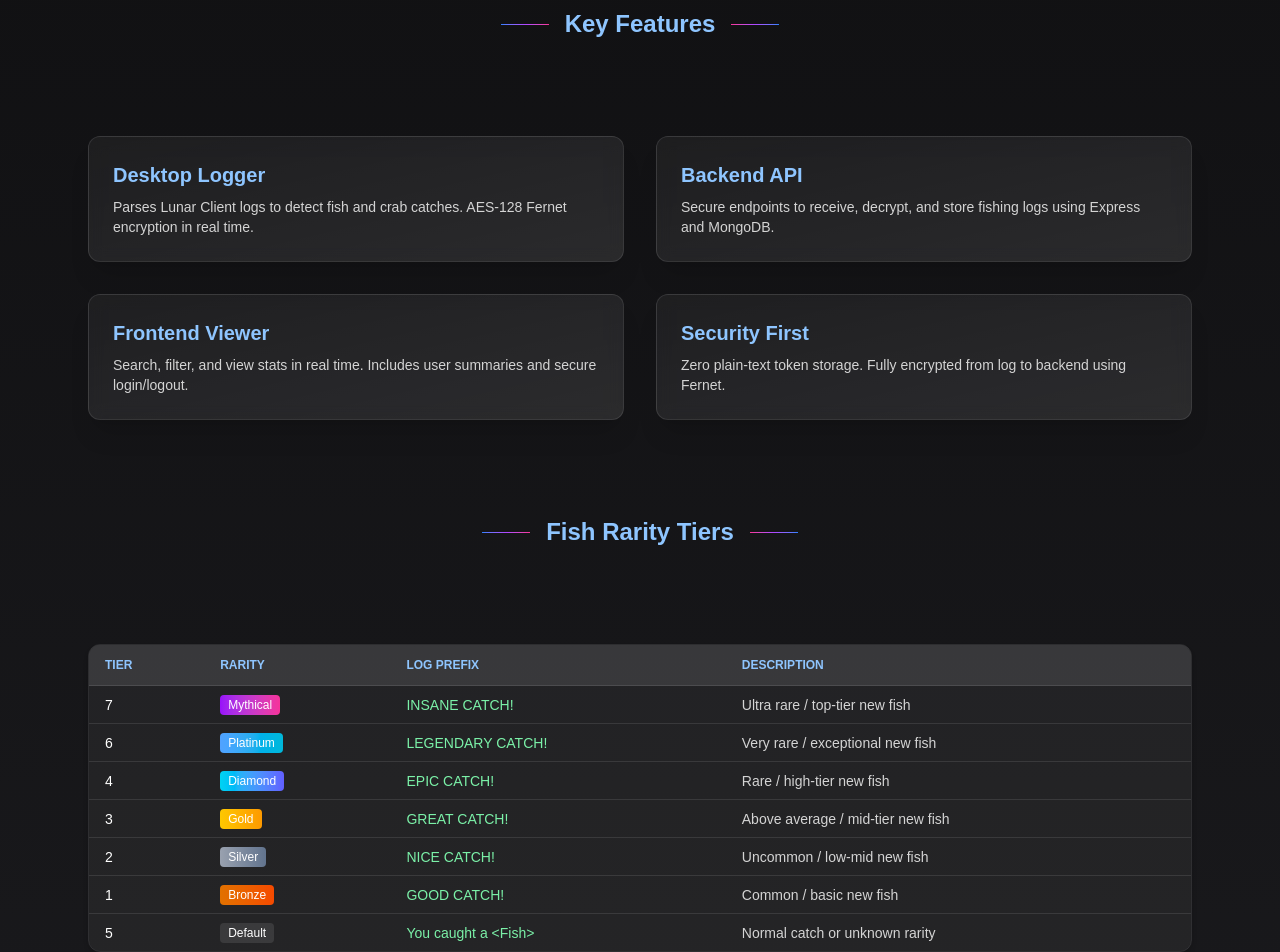
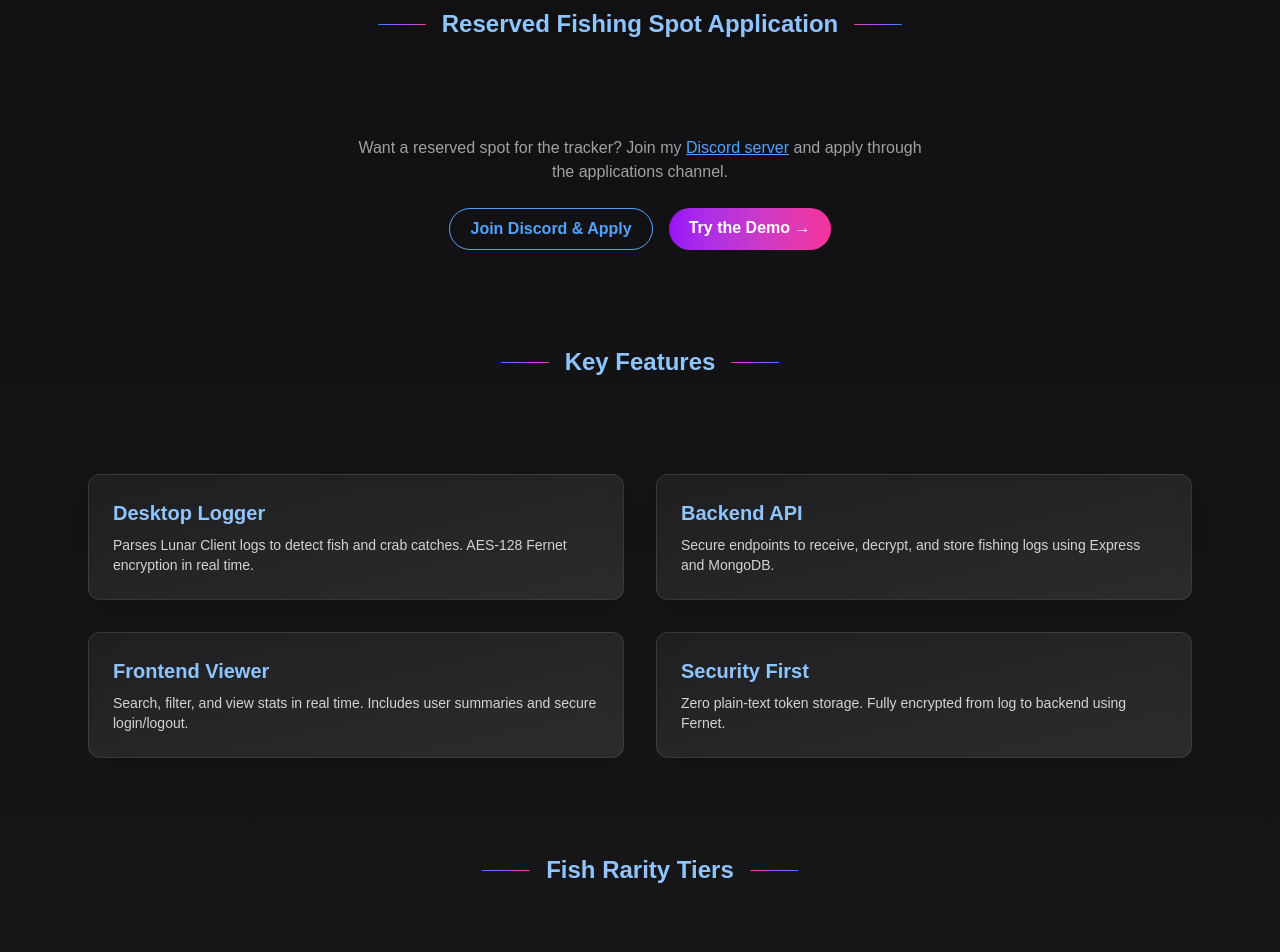
Before and after one commit to PetarMc1/fish-tracker, a Next.js app in the folder frontend/: page / in a window 1280 px wide. Shown: the part 300-1252 px from the top of the page. Built offline with nearby package versions, Linux system fonts and the light colour scheme.

Commit message:
feat(frontend): add Reserved Fishing Spot Application to main page

```diff
--- a/frontend/src/pages/index.tsx
+++ b/frontend/src/pages/index.tsx
@@ -18,10 +18,45 @@ export default function Home() {
           </h1>
           <p className="text-lg mt-4 text-neutral-400 max-w-2xl mx-auto">
             A powerful full-stack app to track, sort, and visualize your catches on the{" "}
-            <a href="https://cosmosmc.org" target="_blank" className="text-blue-400 underline">
+            <a href="https://cosmosmc.org" target="_blank" rel="noopener noreferrer" className="text-blue-400 underline">
               CosmosMC Minecraft server
             </a>. Built with Next.js, TailwindCSS, Node.js, and MongoDB.
           </p>
+        </motion.div>
+
+        {/* Application and Demo Section */}
+        <Section title="Reserved Fishing Spot Application" />
+        <motion.div
+          initial={{ opacity: 0, y: 10 }}
+          whileInView={{ opacity: 1, y: 0 }}
+          viewport={{ once: true }}
+          transition={{ duration: 0.5 }}
+          className="max-w-xl mx-auto text-center text-neutral-400"
+        >
+          <p className="mb-6">
+            Want a reserved spot for the tracker? Join my{" "}
+            <a href="https://discord.gg/Uah2dNRhFV" target="_blank" rel="noopener noreferrer" className="text-blue-400 underline">
+              Discord server
+            </a>{" "}
+            and apply through the applications channel.
+          </p>
+          <div className="flex justify-center gap-4">
+            <a
+              href="https://discord.gg/Uah2dNRhFV"
+              target="_blank"
+              rel="noopener noreferrer"
+              className="inline-block px-5 py-2 border border-blue-400 rounded-full text-blue-400 font-semibold hover:bg-blue-400 hover:text-black transition"
+            >
+              Join Discord & Apply
+            </a>
+            <a
+              href="/demo"
+              rel="noopener noreferrer"
+              className="inline-block px-5 py-2 bg-gradient-to-r from-purple-600 to-pink-500 rounded-full text-white font-semibold hover:brightness-110 transition"
+            >
+              Try the Demo →
+            </a>
+          </div>
         </motion.div>
 
         <Section title="Key Features" />
@@ -48,8 +83,8 @@ export default function Home() {
           transition={{ delay: 0.3 }}
           className="text-center text-sm text-neutral-500 pt-12"
         >
-          Not affiliated with CosmosMC. Built by Petar.{" "}
-          <a href="https://discord.gg/Uah2dNRhFV" className="text-blue-400 underline" target="_blank">
+          Not affiliated with CosmosMC. Built by Petar_mc.{" "}
+          <a href="https://discord.gg/Uah2dNRhFV" className="text-blue-400 underline" target="_blank" rel="noopener noreferrer">
             Join the Discord →
           </a>
         </motion.div>
@@ -114,13 +149,13 @@ function Section({ title }: { title: string }) {
 
 function RarityTable() {
   const rows = [
-    ["7", "Mythical", "INSANE CATCH!", "Ultra rare / top-tier new fish", "bg-gradient-to-r from-purple-600 to-pink-500"],
-    ["6", "Platinum", "LEGENDARY CATCH!", "Very rare / exceptional new fish", "bg-gradient-to-r from-blue-400 to-cyan-500"],
-    ["4", "Diamond", "EPIC CATCH!", "Rare / high-tier new fish", "bg-gradient-to-r from-cyan-400 to-indigo-500"],
-    ["3", "Gold", "GREAT CATCH!", "Above average / mid-tier new fish", "bg-gradient-to-r from-yellow-400 to-amber-500"],
-    ["2", "Silver", "NICE CATCH!", "Uncommon / low-mid new fish", "bg-gradient-to-r from-gray-400 to-slate-500"],
-    ["1", "Bronze", "GOOD CATCH!", "Common / basic new fish", "bg-gradient-to-r from-amber-600 to-orange-600"],
-    ["5", "Default", "You caught a <Fish>", "Normal catch or unknown rarity", "bg-white/10"],
+    ["7", "Mythical", "INSANE CATCH!", "Ultra rare / top-tier fish", "bg-gradient-to-r from-purple-600 to-pink-500"],
+    ["6", "Platinum", "LEGENDARY CATCH!", "Very rare / exceptional fish", "bg-gradient-to-r from-blue-400 to-cyan-500"],
+    ["4", "Diamond", "EPIC CATCH!", "Rare / high-tier fish", "bg-gradient-to-r from-cyan-400 to-indigo-500"],
+    ["3", "Gold", "GREAT CATCH!", "Above average / mid-tier fish", "bg-gradient-to-r from-yellow-400 to-amber-500"],
+    ["2", "Silver", "NICE CATCH!", "Uncommon / low-mid fish", "bg-gradient-to-r from-gray-400 to-slate-500"],
+    ["1", "Bronze", "GOOD CATCH!", "Common / basic fish", "bg-gradient-to-r from-amber-600 to-orange-600"],
+    ["5", "Default", "You caught a <Fish>", "Unknown rarity", "bg-white/10"],
   ];
 
   return (
```
